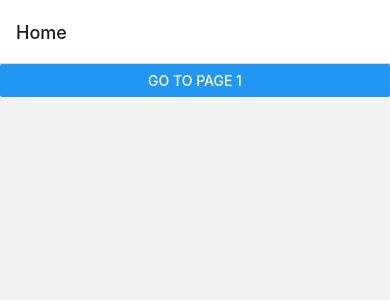
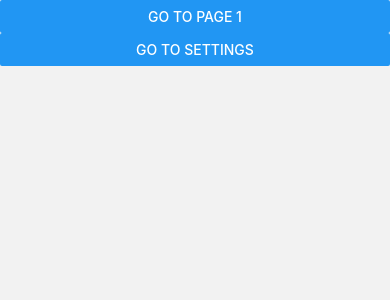
Before and after one commit to XanderMcGowan/roadtrip-game, a React Native app: screen /Home in a window 390 px wide. Shown: the top 300 px of the page. Built offline with nearby package versions, Linux system fonts and the light colour scheme.

Commit message:
added SettingScreen

```diff
--- a/App.js
+++ b/App.js
@@ -6,14 +6,17 @@ import HomeScreen from './screens/HomeScreen';
 import Page1Screen from './screens/Page1Screen';
 import Page2Screen from './screens/Page2Screen';
 import Page3Screen from './screens/Page3Screen';
+import SettingScreen from './screens/SettingsScreen';
 
 const Stack = createStackNavigator();
 
 const App = () => {
   return (
     <NavigationContainer>
-      <Stack.Navigator initialRouteName="Home">
+      <Stack.Navigator initialRouteName="Home"
+      screenOptions={{headerShown: false}}>
         <Stack.Screen name="Home" component={HomeScreen} />
+        <Stack.Screen name="Settings" component={SettingScreen} />
         <Stack.Screen name="Page1" component={Page1Screen} />
         <Stack.Screen name="Page2" component={Page2Screen} />
         <Stack.Screen name="Page3" component={Page3Screen} />
--- a/screens/HomeScreen.js
+++ b/screens/HomeScreen.js
@@ -9,6 +9,10 @@ const HomeScreen = ({ navigation }) => {
         title="Go to Page 1"
         onPress={() => navigation.navigate('Page1')}
       />
+            <Button
+        title="Go to Settings"
+        onPress={() => navigation.navigate('Settings')}
+      />
     </View>
   );
 };
--- /dev/null
+++ b/screens/SettingsScreen.js
@@ -0,0 +1,18 @@
+
+import React from 'react';
+import { View, Button } from 'react-native';
+
+const SettingScreen
+ = ({ navigation }) => {
+  return (
+    <View>
+      <Button
+        title="Go to Home"
+        onPress={() => navigation.navigate('Home')}
+      />
+    </View>
+  );
+};
+
+export default SettingScreen
+;
```
